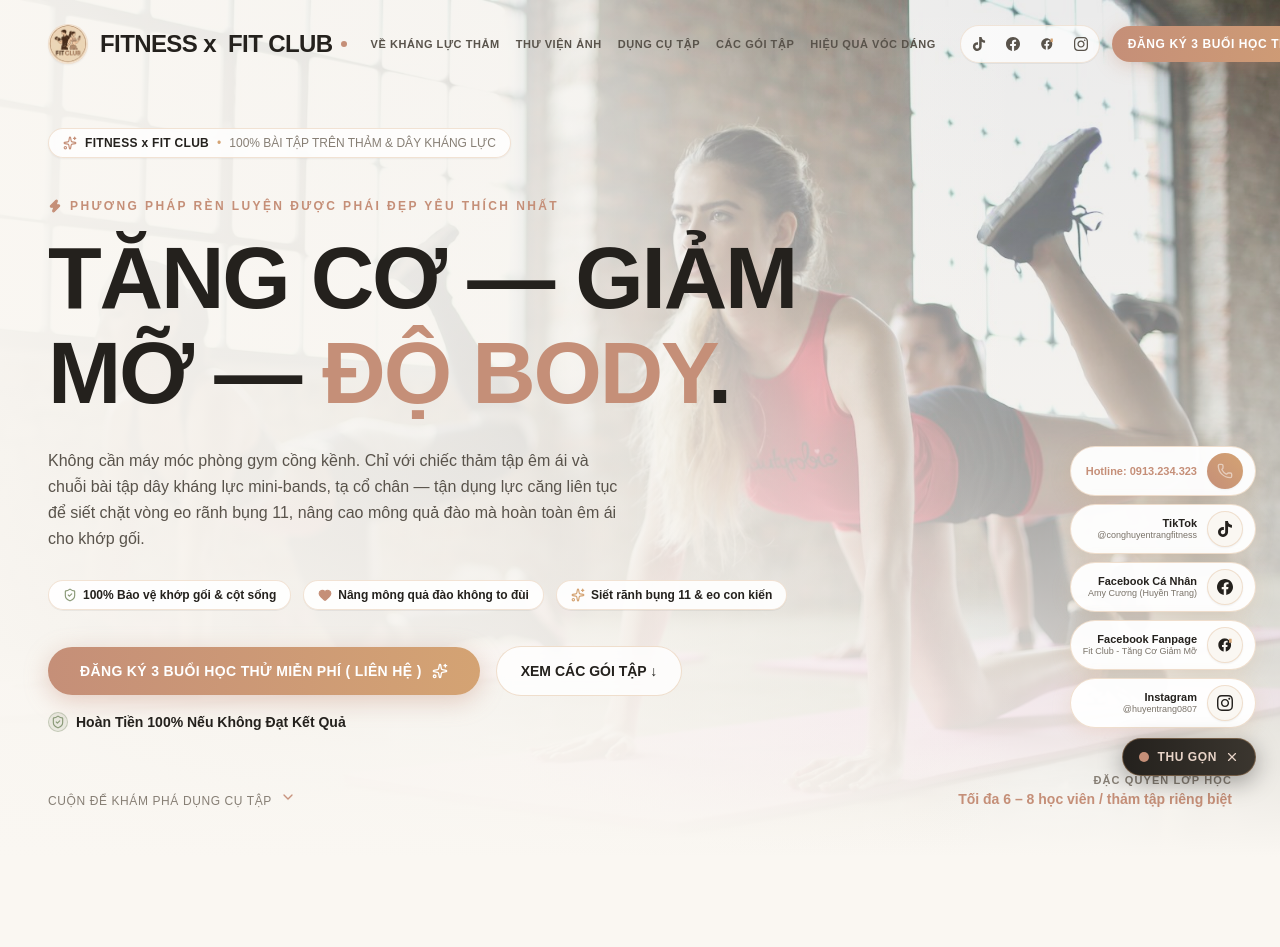
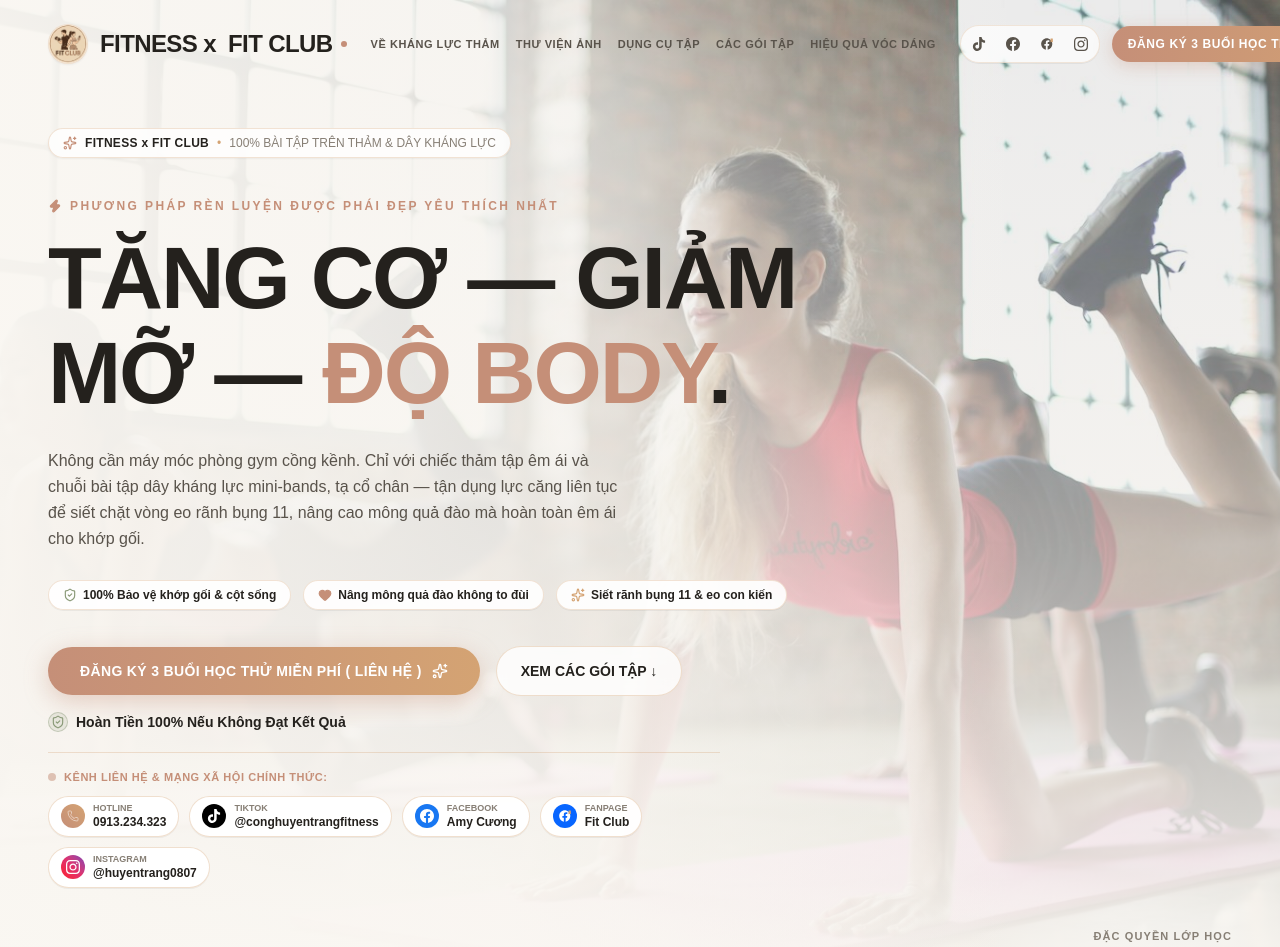
Before and after one commit to conghuyentrangfitness-lab/huyentrangfitness, a Next.js app: page / in a window 1280 px wide. Shown: the top 947 px of the page. Built offline with nearby package versions, Linux system fonts and the light colour scheme; a web font is replaced by a local one.

Commit message:
Chuyển các kênh liên hệ và mạng xã hội xuống ngay dưới mục Hoàn tiền 100% nếu không đạt kết quả

```diff
--- a/src/app/page.tsx
+++ b/src/app/page.tsx
@@ -1,6 +1,5 @@
 import CustomCursor from "@/components/CustomCursor";
 import Navbar from "@/components/Navbar";
-import FloatingSocialWidget from "@/components/FloatingSocialWidget";
 import HeroSection from "@/components/HeroSection";
 import GalleryAlbumSection from "@/components/GalleryAlbumSection";
 import MatEquipmentSection from "@/components/MatEquipmentSection";
@@ -22,9 +21,6 @@ export default function HomePage() {
 
       {/* Translucent Luxury Navbar */}
       <Navbar />
-
-      {/* Floating Quick Social & Contact Widget */}
-      <FloatingSocialWidget />
 
       {/* 01. Hero Section: Kháng Lực Trên Thảm */}
       <HeroSection />
--- a/src/components/HeroSection.tsx
+++ b/src/components/HeroSection.tsx
@@ -2,7 +2,8 @@
 
 import { useEffect, useState } from "react";
 import Image from "next/image";
-import { ChevronDown, Sparkles, Heart, ShieldCheck, Zap } from "lucide-react";
+import { ChevronDown, Sparkles, Heart, ShieldCheck, Zap, Phone } from "lucide-react";
+import { TikTokIcon, FacebookIcon, FanpageIcon, InstagramIcon } from "./SocialLinks";
 
 export default function HeroSection() {
   const [scrollY, setScrollY] = useState(0);
@@ -110,6 +111,94 @@ export default function HeroSection() {
             <strong className="text-[#24211D] font-bold">Hoàn Tiền 100% Nếu Không Đạt Kết Quả</strong>
           </span>
         </div>
+
+        {/* 📲 KÊNH LIÊN HỆ & MẠNG XÃ HỘI CHÍNH THỨC */}
+        <div className="mt-5 pt-4 border-t border-[#D4A373]/30 w-full max-w-2xl">
+          <div className="flex items-center gap-2 text-[11px] font-bold text-[#C58F78] uppercase tracking-wider mb-2.5">
+            <span className="w-2 h-2 rounded-full bg-[#C58F78] animate-pulse" />
+            <span>KÊNH LIÊN HỆ & MẠNG XÃ HỘI CHÍNH THỨC:</span>
+          </div>
+
+          <div className="flex flex-wrap items-center gap-2 sm:gap-2.5">
+            {/* Hotline */}
+            <a
+              href="tel:0913234323"
+              className="inline-flex items-center gap-2 px-3 py-1.5 rounded-full bg-white/95 text-[#24211D] border border-[#D4A373]/35 shadow-2xs hover:border-[#C58F78] hover:shadow-xs transition-all group"
+            >
+              <div className="w-6 h-6 rounded-full bg-gradient-to-tr from-[#C58F78] to-[#D4A373] text-white flex items-center justify-center shrink-0">
+                <Phone className="w-3 h-3 animate-pulse" />
+              </div>
+              <div className="leading-tight text-left">
+                <span className="block text-[9px] text-[#877F75] font-semibold">HOTLINE</span>
+                <span className="block text-xs font-bold text-[#24211D] group-hover:text-[#C58F78] transition-colors">0913.234.323</span>
+              </div>
+            </a>
+
+            {/* TikTok */}
+            <a
+              href="https://www.tiktok.com/@conghuyentrangfitness?_r=1&_t=ZS-9A3VM3SucaO"
+              target="_blank"
+              rel="noopener noreferrer"
+              className="inline-flex items-center gap-2 px-3 py-1.5 rounded-full bg-white/95 text-[#24211D] border border-[#D4A373]/35 shadow-2xs hover:border-black hover:bg-black hover:text-white transition-all group"
+            >
+              <div className="w-6 h-6 rounded-full bg-black text-white flex items-center justify-center shrink-0">
+                <TikTokIcon className="w-3.5 h-3.5" />
+              </div>
+              <div className="leading-tight text-left">
+                <span className="block text-[9px] text-[#877F75] group-hover:text-white/80 font-semibold">TIKTOK</span>
+                <span className="block text-xs font-bold">@conghuyentrangfitness</span>
+              </div>
+            </a>
+
+            {/* Facebook Cá Nhân */}
+            <a
+              href="https://www.facebook.com/Amycog"
+              target="_blank"
+              rel="noopener noreferrer"
+              className="inline-flex items-center gap-2 px-3 py-1.5 rounded-full bg-white/95 text-[#24211D] border border-[#D4A373]/35 shadow-2xs hover:border-[#1877F2] hover:bg-[#1877F2] hover:text-white transition-all group"
+            >
+              <div className="w-6 h-6 rounded-full bg-[#1877F2] text-white flex items-center justify-center shrink-0">
+                <FacebookIcon className="w-3.5 h-3.5" />
+              </div>
+              <div className="leading-tight text-left">
+                <span className="block text-[9px] text-[#877F75] group-hover:text-white/80 font-semibold">FACEBOOK</span>
+                <span className="block text-xs font-bold">Amy Cương</span>
+              </div>
+            </a>
+
+            {/* Fanpage */}
+            <a
+              href="https://www.facebook.com/profile.php?id=61594530699329&mibextid=wwXIfr&rdid=HtLNd9BdYmxqfA96&share_url=https%3A%2F%2Fwww.facebook.com%2Fshare%2F1AjUTeADVy%2F%3Fmibextid%3DwwXIfr#"
+              target="_blank"
+              rel="noopener noreferrer"
+              className="inline-flex items-center gap-2 px-3 py-1.5 rounded-full bg-white/95 text-[#24211D] border border-[#D4A373]/35 shadow-2xs hover:border-[#0866FF] hover:bg-[#0866FF] hover:text-white transition-all group"
+            >
+              <div className="w-6 h-6 rounded-full bg-[#0866FF] text-white flex items-center justify-center shrink-0">
+                <FanpageIcon className="w-3.5 h-3.5" />
+              </div>
+              <div className="leading-tight text-left">
+                <span className="block text-[9px] text-[#877F75] group-hover:text-white/80 font-semibold">FANPAGE</span>
+                <span className="block text-xs font-bold">Fit Club</span>
+              </div>
+            </a>
+
+            {/* Instagram */}
+            <a
+              href="https://www.instagram.com/huyentrang0807?stkn=MW9oMW51bHh4ZnFubg%3D%3D&utm_source=qr"
+              target="_blank"
+              rel="noopener noreferrer"
+              className="inline-flex items-center gap-2 px-3 py-1.5 rounded-full bg-white/95 text-[#24211D] border border-[#D4A373]/35 shadow-2xs hover:border-transparent hover:bg-gradient-to-tr hover:from-[#FD1D1D] hover:via-[#E1306C] hover:to-[#833AB4] hover:text-white transition-all group"
+            >
+              <div className="w-6 h-6 rounded-full bg-gradient-to-tr from-[#FD1D1D] via-[#E1306C] to-[#833AB4] text-white flex items-center justify-center shrink-0">
+                <InstagramIcon className="w-3.5 h-3.5" />
+              </div>
+              <div className="leading-tight text-left">
+                <span className="block text-[9px] text-[#877F75] group-hover:text-white/80 font-semibold">INSTAGRAM</span>
+                <span className="block text-xs font-bold">@huyentrang0807</span>
+              </div>
+            </a>
+          </div>
+        </div>
       </div>
 
       {/* Bottom Exploration Anchor */}
```
